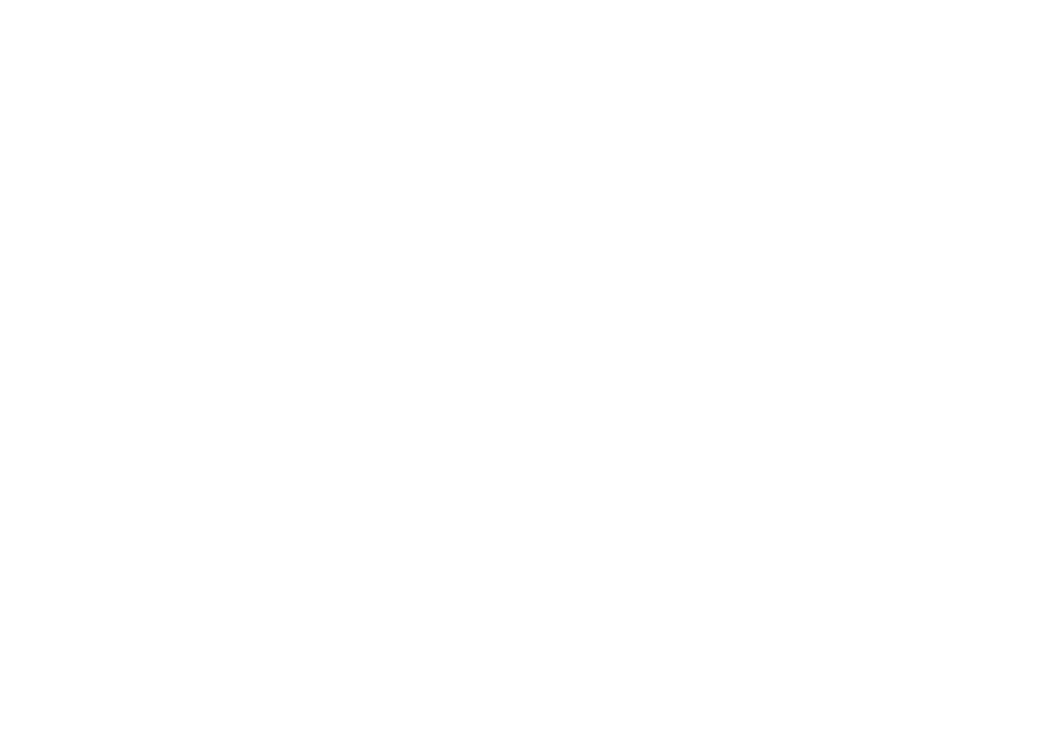
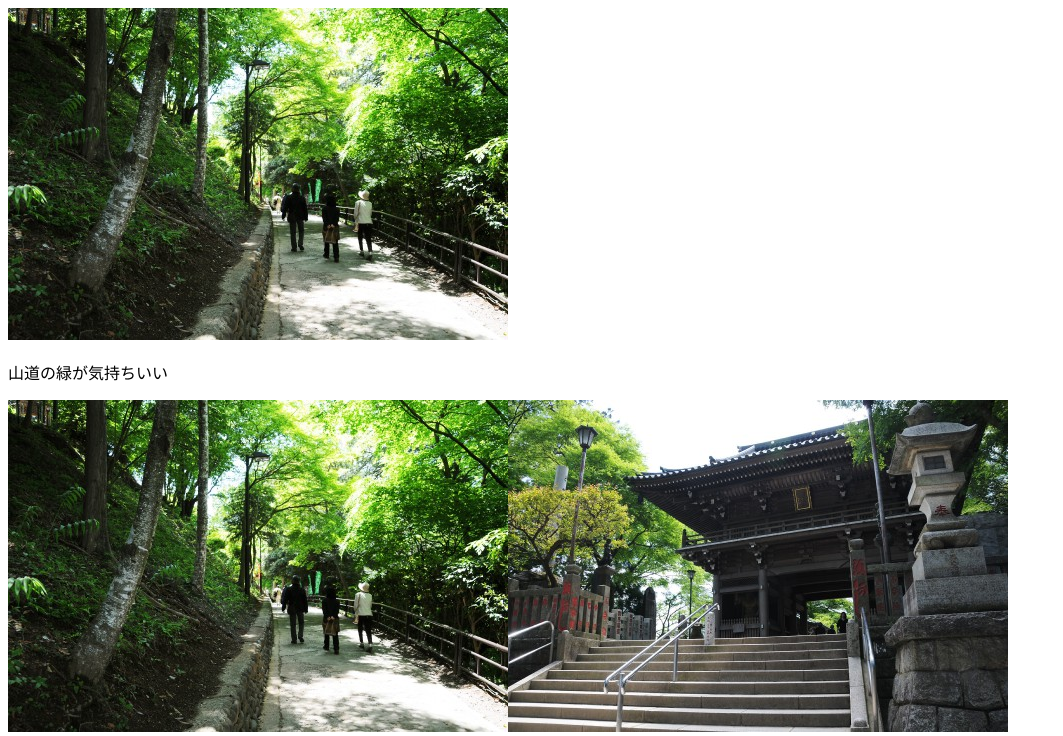
Before and after one commit to hazamadr1nk/IchiyasaJavaScript, a plain HTML site: page 09/gallery/practice/index.html in a window 1280 px wide. Shown: the top 736 px of the page, without its empty margins (0-1063 px from the left). Drawn offline with Linux system fonts and the light colour scheme.

Commit message:
Lesson 50 を実装

```diff
--- a/09/gallery/practice/js/app.js
+++ b/09/gallery/practice/js/app.js
@@ -0,0 +1,31 @@
+// アルバムデータの作成
+let album =
+[
+    {src: "img/1.jpg", msg: "山道の緑が気持ちいい"},
+    {src: "img/2.jpg", msg: "階段キツかった"},
+    {src: "img/3.jpg", msg: "高尾山薬王院"},
+    {src: "img/4.jpg", msg: "帰りはロープウェイでスイスイ"},
+    {src: "img/5.jpg", msg: "締めのお蕎麦です"}
+];
+
+// 最初のデータを表示しておく
+let mainImage = document.createElement("img");
+mainImage.setAttribute("src", album[0].src);
+mainImage.setAttribute("alt", album[0].msg);
+
+let mainMsg = document.createElement("p");
+mainMsg.innerText = mainImage.alt;
+
+let mainFlame = document.querySelector("#gallery .main");
+mainFlame.insertBefore(mainImage, null);
+mainFlame.insertBefore(mainMsg, null);
+
+// サムネイル写真画像の表示
+let thumbFlame = document.querySelector("#gallery .thumb");
+for (let i = 0; i < album.length; i++)
+{
+    let thumbImage = document.createElement("img");
+    thumbImage.setAttribute("src", album[i].src);
+    thumbImage.setAttribute("alt", album[i].msg);
+    thumbFlame.insertBefore(thumbImage, null);
+}
```
Also changed, not shown: 09/gallery/practice/index.html (+2 -0 lines), 5 other files.
